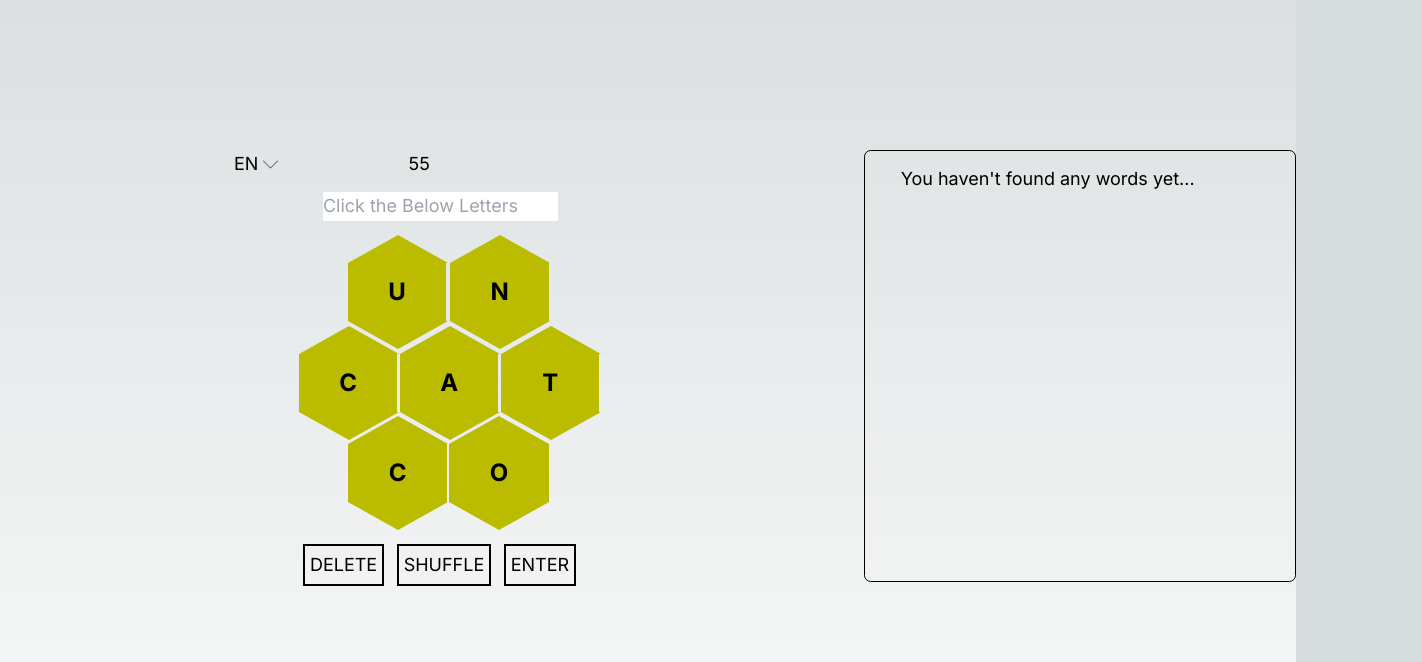
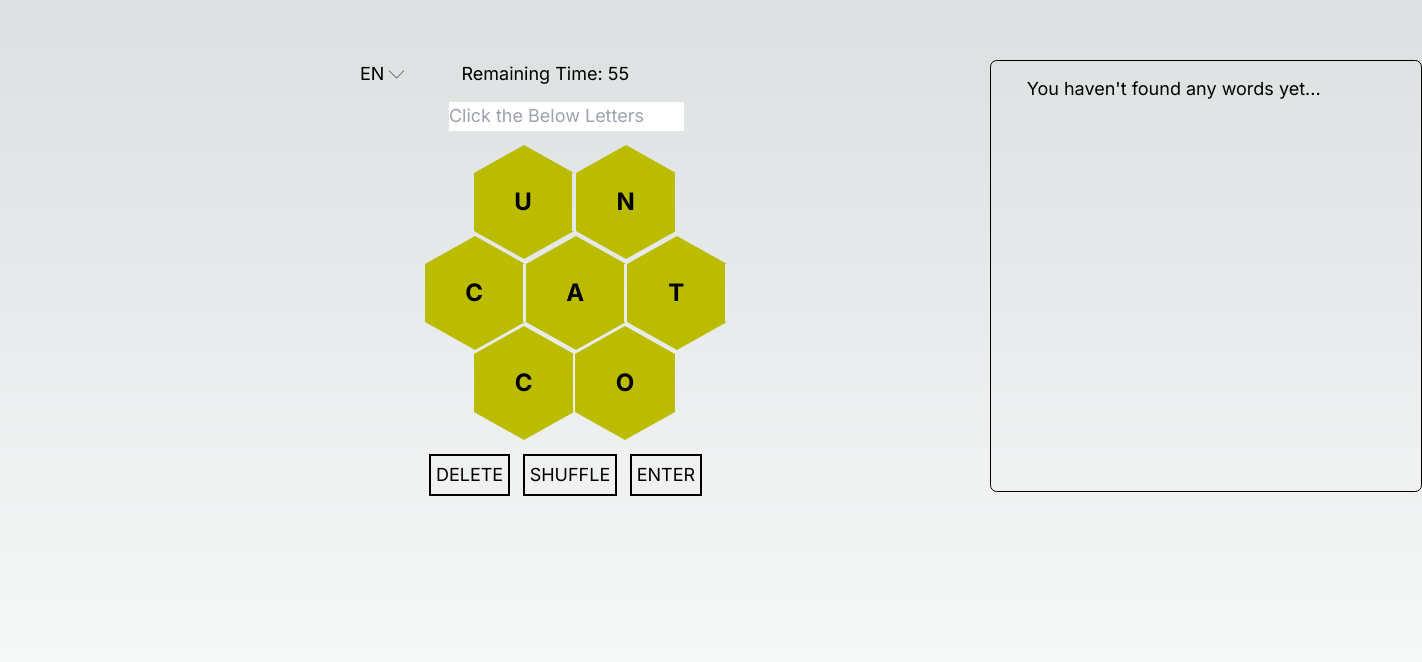
Before and after one commit to Chikage8/spelling-bee-game, a Next.js app: page /en in a window 1280 px wide. Shown: the part 138-800 px from the top of the page, 1422 px wide, since content can reach past the window. Built offline with nearby package versions, Linux system fonts and the light colour scheme.

Commit message:
GameOver page and its functionality has been implemented

```diff
--- a/src/app/styles/global.css
+++ b/src/app/styles/global.css
@@ -42,6 +42,11 @@ a:hover {
 img {
   max-width: 100%;
   display: block;
+}
+
+#game-container {
+  margin-left: 7rem;
+  margin-top: -5rem;
 }
 
 #home-content {
--- a/src/app/ui/Buttons.jsx
+++ b/src/app/ui/Buttons.jsx
@@ -51,7 +51,11 @@ const Buttons = (props) => {
                 console.log("props.clientCorrectWords[0]: ", props.clientCorrectWords[0])
             }
         } else {
-            alert("WRONG WORD BRUH!");
+            if (props.clientLanguage === "EN") {
+                alert("This word isn't present in the dictionary.");
+            } else if (props.clientLanguage === "TR") {
+                alert("Bu kelime sözlükte yok. ");
+            }
         }
         document.getElementById("input-text").value = "";
         props.setLetterRemovedState(2);
--- a/src/app/ui/ClientTopLevelComponent.jsx
+++ b/src/app/ui/ClientTopLevelComponent.jsx
@@ -8,15 +8,26 @@ import OutputSide from './OutputSide'
 import LanguageSelectDropdown from './LanguageManager'
 import LanguageManager from './LanguageManager'
 import { getRandomWord } from '../page'
+import { useRouter } from 'next/navigation';
+import GameOver from './GameOver';
+import { Gemunu_Libre } from 'next/font/google';
+
 
 const ClientTopLevelComponent = (props) => {
+    const router = useRouter();
+
     const [score, setScore] = useState(0);
-
     const [clientShuffledWord, setClientShuffledWord] = useState(props.shuffledWord);
     const [clientCenterLetter, setClientCenterLetter] = useState(props.center_letter);
     const [clientLanguage, setClientLanguage] = useState(props.language);
     const [clientCorrectWords, setClientCorrectWords] = useState([]);
     const [dictionary, setDictionary] = useState(turkish_dictionary);
+    const [isTimeEnded, setIsTimeEnded] = useState(false);
+
+    // if (isTimeEnded) {
+    //     router.push(`/`);
+    //     router.refresh();
+    // }
 
     const childSetClientShuffledWord = (value) => {
         setClientShuffledWord(value);
@@ -52,9 +63,10 @@ const ClientTopLevelComponent = (props) => {
 
     return (
         <div className="flex flex-row justify-start items-start pt-64 pl-52" id="game-container">
-            <LanguageManager clientLanguage={clientLanguage} childSetClientLanguage={childSetClientLanguage}/>
-            <InputSide score={score} setScore={setScore} clientCorrectWords={clientCorrectWords} childSetClientCorrectWords={childSetClientCorrectWords} clientShuffledWord={clientShuffledWord} clientCenterLetter={clientCenterLetter} clientLanguage={clientLanguage} childSetClientShuffledWord={childSetClientShuffledWord}/>
-            <OutputSide score={score} setScore={setScore} clientCorrectWords={clientCorrectWords} childSetClientCorrectWords={childSetClientCorrectWords} clientShuffledWord={clientShuffledWord} clientLanguage={clientLanguage}/>
+            <GameOver score={score} isGameOver={isTimeEnded}/>
+            <LanguageManager isGameOver={isTimeEnded} clientLanguage={clientLanguage} childSetClientLanguage={childSetClientLanguage}/>
+            <InputSide isGameOver={isTimeEnded} setIsTimeEnded={setIsTimeEnded} score={score} setScore={setScore} clientCorrectWords={clientCorrectWords} childSetClientCorrectWords={childSetClientCorrectWords} clientShuffledWord={clientShuffledWord} clientCenterLetter={clientCenterLetter} clientLanguage={clientLanguage} childSetClientShuffledWord={childSetClientShuffledWord}/>
+            <OutputSide isGameOver={isTimeEnded} score={score} setScore={setScore} clientCorrectWords={clientCorrectWords} childSetClientCorrectWords={childSetClientCorrectWords} clientShuffledWord={clientShuffledWord} clientLanguage={clientLanguage}/>
     </div>
     )
 }
--- a/src/app/ui/FoundWords.jsx
+++ b/src/app/ui/FoundWords.jsx
@@ -26,7 +26,7 @@ const FoundWords = (props) => {
     if (props.clientLanguage === "EN") {
       props.score === 0 ? setScoreText("You haven't found any words yet...") : setScoreText(`Your current score is: ${props.score}`)
     } else if (props.clientLanguage === "TR") {
-      props.score === 0 ? setScoreText("Henüz herhangi bir kelime bulmadın  ...") : setScoreText(`Güncel skorun: ${props.score}`)
+      props.score === 0 ? setScoreText("Henüz herhangi bir kelime bulmadınız...") : setScoreText(`Güncel skorun: ${props.score}`)
     }
     console.log("scoreText: ", scoreText);
 
--- /dev/null
+++ b/src/app/ui/GameOver.jsx
@@ -0,0 +1,25 @@
+import React from 'react'
+import { useRouter } from 'next/navigation';
+
+
+
+const GameOver = (props) => {
+    const router = useRouter();
+    const goBackToHomePage = () => {
+        router.push("/");
+        router.refresh();
+    }
+
+
+    return (
+        <div>{props.isGameOver &&
+            <div>
+                <p className='ml-96'>Game Has Ended! Your Score is: {props.score}</p>
+                <button onClick={goBackToHomePage} className='text-2xl font-black text-white bg-black border border-black rounded-full px-12 py-4 ml-80 mt-32 mb-96'>Go Back To Home Page</button>
+                <p className='mb-20'></p>
+            </div>
+        }</div>
+    )
+}
+
+export default GameOver
--- a/src/app/ui/InputSide.jsx
+++ b/src/app/ui/InputSide.jsx
@@ -16,16 +16,31 @@ const InputSide = (props) => {
     const [letterRemovedState, setLetterRemovedState] = useState(0);
     const [letterRemovedStateChanged, setLetterRemovedStateChanged] = useState(false);
 
+    const [placeholderText, setPlaceHolderText] = useState("Click the Below Letters");
+    const [timerText, setTimerText] = useState("Remaining Time: ");
+
+    useEffect(()=> {
+        if (props.clientLanguage === "EN") {
+            setPlaceHolderText("Click the Below Letters");
+            setTimerText("Remaining Time: ");
+        } else if (props.clientLanguage === "TR") {
+            setPlaceHolderText("Harflere Tıklayın");
+            setTimerText("Kalan Zaman: ");
+        }
+    },[props.clientLanguage])
+
     // useEffect(()=> {
     //     setWord(word)
     // }, [word])
 
-    return (
+    return (<div>{!props.isGameOver &&
         <div className="flex min-h-screen flex-col items-center gap-3 p-0" id='input-side-container'>
-            <Timer remainingSeconds={remainingSeconds} setRemainingSeconds={setRemainingSeconds}/>
-            <textarea readOnly={true} id="input-text" placeholder="Click the Below Letters"></textarea>
+            <Timer isTimeEnded={props.isTimeEnded} setIsTimeEnded={props.setIsTimeEnded} timerText={timerText} remainingSeconds={remainingSeconds} setRemainingSeconds={setRemainingSeconds}/>
+            <textarea readOnly={true} id="input-text" placeholder={placeholderText}></textarea>
             <Hive letterRemovedStateChanged={letterRemovedStateChanged} setLetterRemovedStateChanged={setLetterRemovedStateChanged} letterRemovedState={letterRemovedState} setLetterRemovedState={setLetterRemovedState} clientShuffledWord={props.clientShuffledWord} childSetClientShuffledWord={props.childSetClientShuffledWord} clientCenterLetter={props.clientCenterLetter}/>
             <Buttons letterRemovedStateChanged={letterRemovedStateChanged} setLetterRemovedStateChanged={setLetterRemovedStateChanged} letterRemovedState={letterRemovedState} setLetterRemovedState={setLetterRemovedState} remainingSeconds={remainingSeconds} setRemainingSeconds={setRemainingSeconds} score={props.score} setScore={props.setScore} clientCorrectWords={props.clientCorrectWords} childSetClientCorrectWords={props.childSetClientCorrectWords} clientShuffledWord={props.clientShuffledWord} childSetClientShuffledWord={props.childSetClientShuffledWord} clientCenterLetter={props.clientCenterLetter} clientLanguage={props.clientLanguage}/>
+
+        </div>}
         </div>
     )
 }
--- a/src/app/ui/LanguageManager.jsx
+++ b/src/app/ui/LanguageManager.jsx
@@ -15,7 +15,8 @@ const LanguageManager = (props) => {
 
   return (
     <div>
-      {/* {!isSelectingLanguage && */}
+    {!props.isGameOver &&
+    <div>
         <div className='flex flex-row gap-1'>
             <p>{props.clientLanguage} </p>
           <Image
@@ -26,10 +27,9 @@ const LanguageManager = (props) => {
             alt='Down arrow'
           />
         </div>
-      {/* } */}
       {isSelectingLanguage && <LanguageSelectDropdown setIsSelectingLanguage={setIsSelectingLanguage} clientLanguage={props.clientLanguage} childSetClientLanguage={props.childSetClientLanguage}/>}
-
     </div>
+  }</div>
   )
 }
 
--- a/src/app/ui/OutputSide.jsx
+++ b/src/app/ui/OutputSide.jsx
@@ -5,8 +5,12 @@ import FoundWords from './FoundWords'
 
 const OutputSide = (props) => {
   return (
-    <div className="flex min-h-screen flex-col items-center p-0" id='output-side-container'>
-        <FoundWords score={props.score} setScore={props.setScore} clientCorrectWords={props.clientCorrectWords} setClientCorrectWords={props.childSetClientCorrectWords} shuffledWord={props.clientShuffledWord} clientLanguage={props.clientLanguage}/>
+    <div>
+      {!props.isGameOver &&
+        <div className="flex min-h-screen flex-col items-center p-0" id='output-side-container'>
+            <FoundWords score={props.score} setScore={props.setScore} clientCorrectWords={props.clientCorrectWords} setClientCorrectWords={props.childSetClientCorrectWords} shuffledWord={props.clientShuffledWord} clientLanguage={props.clientLanguage}/>
+        </div>
+      }
     </div>
   )
 }
--- a/src/app/ui/Timer.jsx
+++ b/src/app/ui/Timer.jsx
@@ -9,12 +9,15 @@ const Timer = (props) => {
         const interval = setInterval(()=>{
             let elapsedTime = Math.round((Date.now() - dateStart)/1000);
             // console.log(elapsedTime);
+            if (props.remainingSeconds - elapsedTime < 0) {
+                props.setIsTimeEnded(true);
+            }
             props.setRemainingSeconds(props.remainingSeconds - elapsedTime);
         }, 1000)
         return () => clearInterval(interval);
     })
     return (
-        <div>{props.remainingSeconds}</div>
+        <div>{props.timerText + props.remainingSeconds}</div>
     )
 }
 
```
Lines whose indentation alone changed are shown as unchanged.
